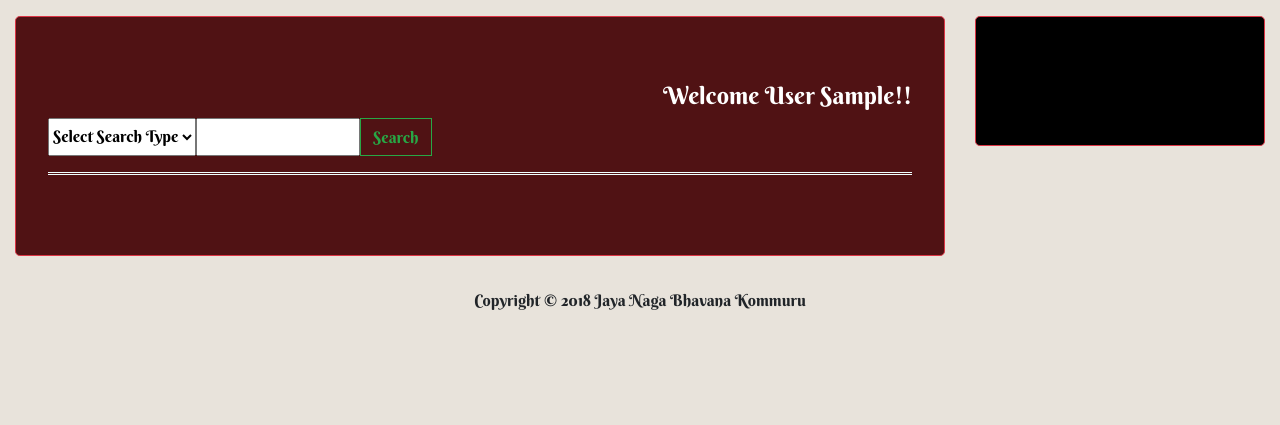
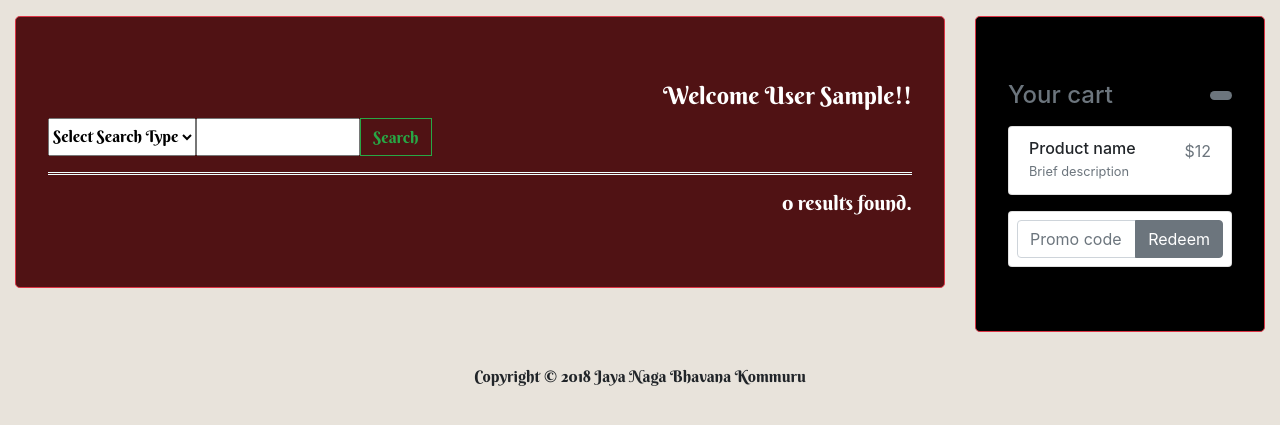
Before and after one commit to jayabhavana342/Txstate_BookFinder, a Django app: page /customer/ in a window 1280 px wide. Shown: the part 168-593 px from the top of the page. Run offline with Django 3.2, Linux system fonts and the light colour scheme; the visitor is signed in with stand-in values (Sample User, id 1); data that the repository does not hold is empty; some libraries are stand-ins or nearby versions.

Commit message:
cart structure html view added

```diff
--- a/booksgallery/templates/customer_home.html
+++ b/booksgallery/templates/customer_home.html
@@ -25,6 +25,8 @@
 
     <hr style="border-top: 3px double azure">
 
+    <h5 style="text-align: right">{{ object_list.count }} result{{ object_list.count|pluralize }} found.</h5>
+
     {% for book in object_list %}
         <div class="card flex-md-row mb-4 box-shadow h-md-250" style="color: black">
             <div class="card-body d-flex flex-column align-items-start">
@@ -38,9 +40,9 @@
                 <p class="card-text mb-auto text-warning" style="font-family: 'Comic Sans MS',cursive">Price:
                     ${{ book.price }}</p>
                 {% if book.stock == 0 %}
-                    <span style="color: red">Out of Stock</span>
+                    <span style="color: red;font-family: 'Comic Sans MS',cursive">Out of Stock</span>
                 {% else %}
-                    <span style="color: green">In Stock ({{ book.stock }} Items Available)</span>
+                    <span style="color: green;font-family: 'Comic Sans MS',cursive">In Stock ({{ book.stock }} Item{{ book.stock|pluralize }} Available)</span>
                 {% endif %}
                 <a href="#">Add to Cart</a>
             </div>
@@ -50,3 +52,17 @@
     {% endfor %}
 
 {% endblock %}
+
+{% block cart-items-count %}
+
+{% endblock %}
+
+{% block cart-items %}
+    <li class="list-group-item d-flex justify-content-between lh-condensed">
+        <div>
+            <h6 class="my-0">Product name</h6>
+            <small class="text-muted">Brief description</small>
+        </div>
+        <span class="text-muted">$12</span>
+    </li>
+{% endblock %}
--- a/templates/base.html
+++ b/templates/base.html
@@ -75,9 +75,24 @@
                     </div>
                     <div class="col-3">
                         <div class="container-fluid jumbotron border border-danger" style="background-color: black">
-                            {% block sidebar %}
+                            <h4 class="d-flex justify-content-between align-items-center mb-3">
+                                <span class="text-muted">Your cart</span>
+                                <span class="badge badge-secondary badge-pill">{% block cart-items-count %}{% endblock %}</span>
+                            </h4>
+                            <ul class="list-group mb-3">
+                                {% block cart-items %}
 
-                            {% endblock %}
+                                {% endblock %}
+                            </ul>
+
+                            <form class="card p-2">
+                                <div class="input-group">
+                                    <input type="text" class="form-control" placeholder="Promo code">
+                                    <div class="input-group-append">
+                                        <button type="submit" class="btn btn-secondary">Redeem</button>
+                                    </div>
+                                </div>
+                            </form>
                         </div>
                     </div>
                 </div>
```
